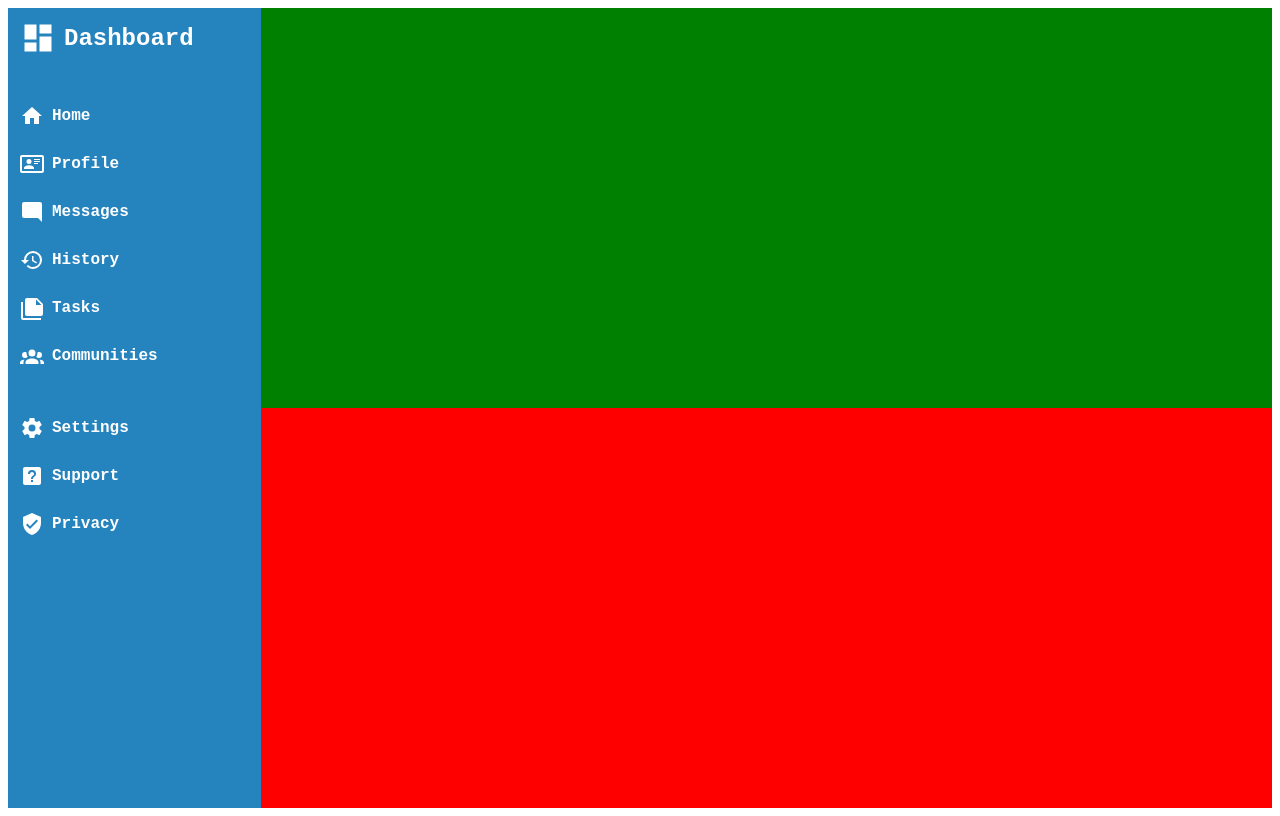
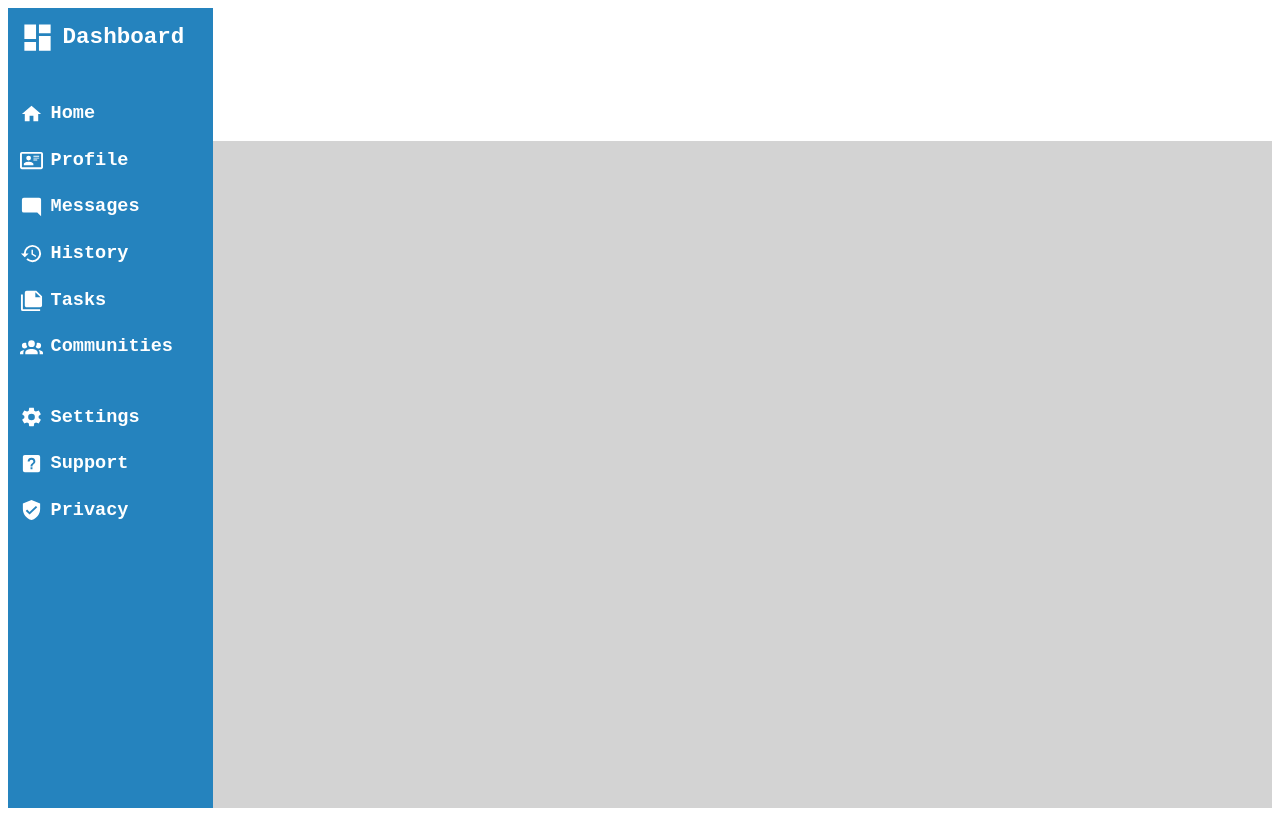
Before and after one commit to atrbyg24/admin-dashboard, a plain HTML site: page index.html in a window 1280 px wide. Drawn offline with Linux system fonts and the light colour scheme; a web font is replaced by a local one.

Commit message:
Adjust fonts and sidebar width to be dynamic

```diff
--- a/style.css
+++ b/style.css
@@ -1,8 +1,14 @@
 @import url(https://fonts.bunny.net/css?family=anonymous-pro:400);
+
+:root {
+    --main-color:  rgb(37, 131, 190);
+    --secondary-color: rgb(218, 186, 28);
+}
 
 body {
     display: grid;
-    grid-template-columns: 1fr 4fr;
+    grid-template-columns: clamp(160px,calc(200px + 0.4vw),240px) 1fr;
+    grid-template-rows: 1fr 5fr;
     height: 100vh;
     box-sizing: border-box;
     font-family: "anonymous-pro:400", 'Courier New', Courier, monospace
@@ -11,7 +17,7 @@ body {
 .sidebar {
     grid-column: 1;
     grid-row: 1 / 3;
-    background-color: rgb(37, 131, 190);
+    background-color: var(--main-color);
     display: flex;
     flex-direction: column;
     font-weight: bold;
@@ -29,7 +35,7 @@ body {
 }
 
 .dashboard {
-    font-size: 24px;
+    font-size: calc(20px + 0.2vw);
 }
 
 .dashboard > a, .user-tabs > a, .user-settings > a {
@@ -40,22 +46,29 @@ body {
 }
 
 .dashboard > a > img {
-    width: 36px;
+    width: calc(32px + 0.2vw);
 }
 
 .user-tabs > a > img, .user-settings > a > img {
-    width: 24px;
+    width: calc(20px + 0.2vw);
+}
+
+.user-tabs,.user-settings {
+    font-size: calc(16px + 0.2vw);
 }
 
 .header {
     grid-column: 2;
     grid-row: 1;
-    background-color: green;
+    background-color:white;
     position: sticky;
+    box-shadow: 0px 2px 2px rgba(0,0,0,0.15),
+    0px 4px 4px rgba(0,0,0,0.15),
+    0px 6px 6px rgba(0,0,0,0.15),
 }
 
 .main-content {
     grid-column: 2;
     grid-row: 2;
-    background-color: red;
+    background-color: lightgray;
 }
```
